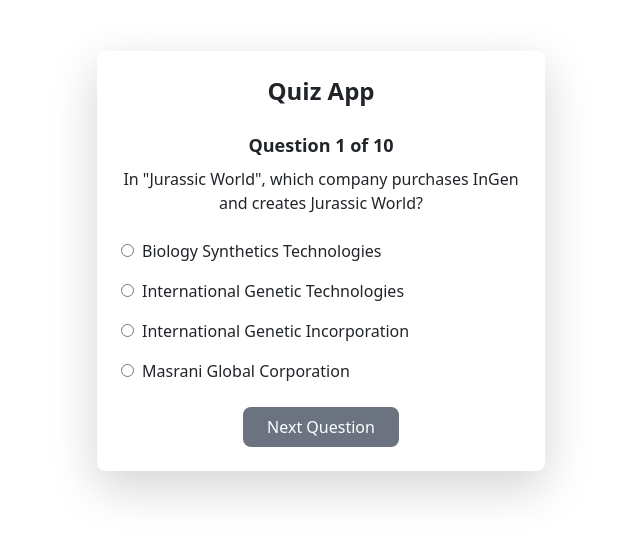
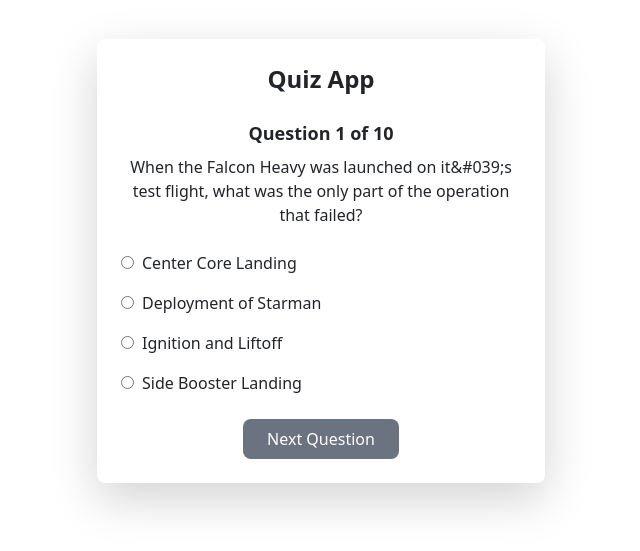
Before and after one commit to Neel-max-cpu/QuizzApp, a React (Create React App) app: page / in a window 1280 px wide. Shown: the part 139-690 px from the top of the page, without its empty margins (319-959 px from the left). Built offline with nearby package versions, Linux system fonts and the light colour scheme.

Commit message:
iterated over the predefined :memo:

```diff
--- a/src/Components/Hero.jsx
+++ b/src/Components/Hero.jsx
@@ -14,250 +14,205 @@
 
 const Hero = () => {
 
-    // const questions = [
-    //     {
-    //         "results": [
-    //             {
-    //                 "type": "multiple",
-    //                 "difficulty": "medium",
-    //                 "category": "Science &amp; Nature",
-    //                 "question": "When the Falcon Heavy was launched on it&#039;s test flight, what was the only part of the operation that failed?",
-    //                 "correct_answer": "Center Core Landing",
-    //                 "incorrect_answers": [
-    //                     "Side Booster Landing",
-    //                     "Deployment of Starman",
-    //                     "Ignition and Liftoff"
-    //                 ]
-    //             },
-    //             {
-    //                 "type": "multiple",
-    //                 "difficulty": "medium",
-    //                 "category": "Entertainment: Video Games",
-    //                 "question": "When was Chapter 1 of the Source Engine mod &quot;Underhell&quot; released?",
-    //                 "correct_answer": "September 1st, 2013",
-    //                 "incorrect_answers": [
-    //                     "March 3rd, 2011",
-    //                     "September 12th, 2013",
-    //                     "October 2nd, 2012"
-    //                 ]
-    //             },
-    //             {
-    //                 "type": "multiple",
-    //                 "difficulty": "medium",
-    //                 "category": "General Knowledge",
-    //                 "question": "Which item of clothing is usually worn by a Scotsman at a wedding?",
-    //                 "correct_answer": "Kilt",
-    //                 "incorrect_answers": [
-    //                     "Skirt",
-    //                     "Dress",
-    //                     "Rhobes"
-    //                 ]
-    //             },
-    //             {
-    //                 "type": "multiple",
-    //                 "difficulty": "medium",
-    //                 "category": "Entertainment: Video Games",
-    //                 "question": "How many unique items does &quot;Borderlands 2&quot; claim to have?",
-    //                 "correct_answer": "87 Bazillion ",
-    //                 "incorrect_answers": [
-    //                     "87 Million",
-    //                     "87 Trillion",
-    //                     "87 Gazillion "
-    //                 ]
-    //             },
-    //             {
-    //                 "type": "multiple",
-    //                 "difficulty": "medium",
-    //                 "category": "General Knowledge",
-    //                 "question": "Which of these is the name of a Japanese system of alternative medicine, literally meaning &quot;finger pressure&quot;?",
-    //                 "correct_answer": "Shiatsu",
-    //                 "incorrect_answers": [
-    //                     "Ukiyo",
-    //                     "Majime",
-    //                     "Ikigai"
-    //                 ]
-    //             },
-    //             {
-    //                 "type": "multiple",
-    //                 "difficulty": "medium",
-    //                 "category": "Entertainment: Music",
-    //                 "question": "In which year was the Megadeth album &quot;Peace Sells... but Who&#039;s Buying?&quot; released?",
-    //                 "correct_answer": "1986",
-    //                 "incorrect_answers": [
-    //                     "1979",
-    //                     "1987",
-    //                     "1983"
-    //                 ]
-    //             },
-    //             {
-    //                 "type": "multiple",
-    //                 "difficulty": "medium",
-    //                 "category": "Science: Computers",
-    //                 "question": "Nvidia&#039;s headquarters are based in which Silicon Valley city?",
-    //                 "correct_answer": "Santa Clara",
-    //                 "incorrect_answers": [
-    //                     "Palo Alto",
-    //                     "Cupertino",
-    //                     "Mountain View"
-    //                 ]
-    //             },
-    //             {
-    //                 "type": "multiple",
-    //                 "difficulty": "medium",
-    //                 "category": "Entertainment: Video Games",
-    //                 "question": "Which &quot;Perk-A-Cola&quot; in &quot;Call Of Duty: Zombies&quot; was &quot;reworked&quot; in &quot;Call of Duty: Black Ops II&quot;?",
-    //                 "correct_answer": "Double Tap Root Beer",
-    //                 "incorrect_answers": [
-    //                     "Who&#039;s Who",
-    //                     "Juggernog",
-    //                     "Mule Kick"
-    //                 ]
-    //             },
-    //             {
-    //                 "type": "multiple",
-    //                 "difficulty": "medium",
-    //                 "category": "Entertainment: Video Games",
-    //                 "question": "The original mascot of the popular Nintendo game, &quot;Splatoon&quot; was going to be...",
-    //                 "correct_answer": "Mario",
-    //                 "incorrect_answers": [
-    //                     "Inklings",
-    //                     "Octolings",
-    //                     "Zelda"
-    //                 ]
-    //             },
-    //             {
-    //                 "type": "multiple",
-    //                 "difficulty": "medium",
-    //                 "category": "Entertainment: Japanese Anime &amp; Manga",
-    //                 "question": "In JoJo&#039;s Bizarre Adventure, who says &quot;Yare yare daze&quot;?",
-    //                 "correct_answer": "Jotaro Kujo",
-    //                 "incorrect_answers": [
-    //                     "Joseph Joestar",
-    //                     "Jolyne Cujoh",
-    //                     "Koichi Hirose"
-    //                 ]
-    //             }
-    //         ]
-    //     }
-    // ]
-
-    /*
-    const [questions, setQuestions] = useState([])
-    const [currentQuestion, setCurrentQuestion] = useState(0)
-    const [score, setScore] = useState(0)
-    const [selectedAnswer, setSelectedAnswer] = useState("")
-    const [quizCompleted, setQuizCompleted] = useState(false)
-    const [loading, setLoading] = useState(false)
-    const [error, setError] = useState(null)
-    const [quizStarted, setQuizStarted] = useState(false)
-
-    const fetchQuestions = async () => {
-        setLoading(true)
-        setError(null)
-        try {
-            const response = await fetch(
-                "https://opentdb.com/api.php?amount=10&difficulty=medium&type=multiple"
-            )
-            const data = await response.json()
-            if (data.results && data.results.length > 0) {
-                const formattedQuestions = data.results.map((q) => ({
-                    question: q.question,
-                    options: [...q.incorrect_answers, q.correct_answer].sort(() => Math.random() - 0.5),
-                    correctAnswer: q.correct_answer,
-                }))
-                setQuestions(formattedQuestions)
-            } else {
-                throw new Error("No questions received from the API")
-            }
-        } catch (error) {
-            console.error("Error fetching questions:", error)
-            setError("Failed to load questions. Please try again.")
-        } finally {
-            setLoading(false)
+    const questions = [
+        {
+            "results": [
+                {
+                    "type": "multiple",
+                    "difficulty": "medium",
+                    "category": "Science &amp; Nature",
+                    "question": "When the Falcon Heavy was launched on it&#039;s test flight, what was the only part of the operation that failed?",
+                    "correct_answer": "Center Core Landing",
+                    "incorrect_answers": [
+                        "Side Booster Landing",
+                        "Deployment of Starman",
+                        "Ignition and Liftoff"
+                    ]
+                },
+                {
+                    "type": "multiple",
+                    "difficulty": "medium",
+                    "category": "Entertainment: Video Games",
+                    "question": "When was Chapter 1 of the Source Engine mod &quot;Underhell&quot; released?",
+                    "correct_answer": "September 1st, 2013",
+                    "incorrect_answers": [
+                        "March 3rd, 2011",
+                        "September 12th, 2013",
+                        "October 2nd, 2012"
+                    ]
+                },
+                {
+                    "type": "multiple",
+                    "difficulty": "medium",
+                    "category": "General Knowledge",
+                    "question": "Which item of clothing is usually worn by a Scotsman at a wedding?",
+                    "correct_answer": "Kilt",
+                    "incorrect_answers": [
+                        "Skirt",
+                        "Dress",
+                        "Rhobes"
+                    ]
+                },
+                {
+                    "type": "multiple",
+                    "difficulty": "medium",
+                    "category": "Entertainment: Video Games",
+                    "question": "How many unique items does &quot;Borderlands 2&quot; claim to have?",
+                    "correct_answer": "87 Bazillion ",
+                    "incorrect_answers": [
+                        "87 Million",
+                        "87 Trillion",
+                        "87 Gazillion "
+                    ]
+                },
+                {
+                    "type": "multiple",
+                    "difficulty": "medium",
+                    "category": "General Knowledge",
+                    "question": "Which of these is the name of a Japanese system of alternative medicine, literally meaning &quot;finger pressure&quot;?",
+                    "correct_answer": "Shiatsu",
+                    "incorrect_answers": [
+                        "Ukiyo",
+                        "Majime",
+                        "Ikigai"
+                    ]
+                },
+                {
+                    "type": "multiple",
+                    "difficulty": "medium",
+                    "category": "Entertainment: Music",
+                    "question": "In which year was the Megadeth album &quot;Peace Sells... but Who&#039;s Buying?&quot; released?",
+                    "correct_answer": "1986",
+                    "incorrect_answers": [
+                        "1979",
+                        "1987",
+                        "1983"
+                    ]
+                },
+                {
+                    "type": "multiple",
+                    "difficulty": "medium",
+                    "category": "Science: Computers",
+                    "question": "Nvidia&#039;s headquarters are based in which Silicon Valley city?",
+                    "correct_answer": "Santa Clara",
+                    "incorrect_answers": [
+                        "Palo Alto",
+                        "Cupertino",
+                        "Mountain View"
+                    ]
+                },
+                {
+                    "type": "multiple",
+                    "difficulty": "medium",
+                    "category": "Entertainment: Video Games",
+                    "question": "Which &quot;Perk-A-Cola&quot; in &quot;Call Of Duty: Zombies&quot; was &quot;reworked&quot; in &quot;Call of Duty: Black Ops II&quot;?",
+                    "correct_answer": "Double Tap Root Beer",
+                    "incorrect_answers": [
+                        "Who&#039;s Who",
+                        "Juggernog",
+                        "Mule Kick"
+                    ]
+                },
+                {
+                    "type": "multiple",
+                    "difficulty": "medium",
+                    "category": "Entertainment: Video Games",
+                    "question": "The original mascot of the popular Nintendo game, &quot;Splatoon&quot; was going to be...",
+                    "correct_answer": "Mario",
+                    "incorrect_answers": [
+                        "Inklings",
+                        "Octolings",
+                        "Zelda"
+                    ]
+                },
+                {
+                    "type": "multiple",
+                    "difficulty": "medium",
+                    "category": "Entertainment: Japanese Anime &amp; Manga",
+                    "question": "In JoJo&#039;s Bizarre Adventure, who says &quot;Yare yare daze&quot;?",
+                    "correct_answer": "Jotaro Kujo",
+                    "incorrect_answers": [
+                        "Joseph Joestar",
+                        "Jolyne Cujoh",
+                        "Koichi Hirose"
+                    ]
+                }
+            ]
         }
-    }
+    ]
 
 
-    const startQuiz = async () => {
-        await fetchQuestions()
-        setQuizStarted(true)
-    }
+    // console.log(questions);
+    // questions[0].results.forEach((questionObj) => {
+    //     console.log("Category:", questionObj.category);
+    //     console.log("Question:", questionObj.question);
+    //     console.log("Correct Answer:", questionObj.correct_answer);
+    //     console.log("Incorrect Answers:", questionObj.incorrect_answers);
+    //     console.log("----------------------------");
+    // });
+    // console.log(questions[0].results[0].incorrect_answers)
 
-    const handleAnswer = () => {
-        if (selectedAnswer) {
-            if (selectedAnswer === questions[currentQuestion].correctAnswer) {
-                setScore(score + 1)
-            }
 
-            if (currentQuestion < questions.length - 1) {
-                setCurrentQuestion(currentQuestion + 1)
-                setSelectedAnswer("")
-            } else {
-                setQuizCompleted(true)
-            }
+    const quizQuestions = questions[0].results; // Your quiz data
+    const [currentQuestionIndex, setCurrentQuestionIndex] = useState(0); // Track the current question
+    const [selectedAnswer, setSelectedAnswer] = useState(''); // Track the selected answer
+
+    // Get the current question
+    const currentQuestion = quizQuestions[currentQuestionIndex];
+
+    // Combine correct and incorrect answers, then shuffle them
+    const answers = [...currentQuestion.incorrect_answers, currentQuestion.correct_answer].sort();
+
+    // Handle when an answer is selected
+    const handleAnswerSelect = (e) => {
+        setSelectedAnswer(e.target.value);
+    };
+
+    // Handle when the "Next Question" button is clicked
+    const handleNextQuestion = () => {
+        if (currentQuestionIndex < quizQuestions.length - 1) {
+            setCurrentQuestionIndex(currentQuestionIndex + 1);
+            setSelectedAnswer(''); // Reset the selected answer
+        } else {
+            alert('Quiz Complete!');
         }
-    }
+    };
 
-    const restartQuiz = () => {
-        setQuestions([])
-        setCurrentQuestion(0)
-        setScore(0)
-        setSelectedAnswer("")
-        setQuizCompleted(false)
-        setQuizStarted(false)
-        setError(null)
-    }
-
-    // if(error){
-    //     return (
-
-    //     )
-    // }
-
-    // if(!quizStarted){
-
-    // }
-
-    // if(loading){
-
-    // }
-
-    // if(questions.length===0){
-
-    // }
-    */
 
     return (
-        <div class="flex justify-center items-center h-screen">
-            <div class="bg-white shadow-lg rounded-lg p-6 max-w-md text-center">
-                <h2 class="text-2xl font-bold mb-4">Quiz App</h2>
-                <p class="text-lg font-semibold mb-2">Question 1 of 10</p>
-                <p class="mb-6">In "Jurassic World", which company purchases InGen and creates Jurassic World?</p>
+        <div className="flex justify-center items-center h-screen">
+            <div className="bg-white shadow-lg rounded-lg p-6 max-w-md text-center">
+                <h2 className="text-2xl font-bold mb-4">Quiz App</h2>
+                <p className="text-lg font-semibold mb-2">Question {currentQuestionIndex + 1} of {quizQuestions.length}</p>
+                <p className="mb-6">{currentQuestion.question}</p>
 
-                <form class="text-left space-y-4">
-                    <label class="block">
-                        <input type="radio" name="answer" class="mr-2" />
-                        Biology Synthetics Technologies
-                    </label>
-                    <label class="block">
-                        <input type="radio" name="answer" class="mr-2" />
-                        International Genetic Technologies
-                    </label>
-                    <label class="block">
-                        <input type="radio" name="answer" class="mr-2" />
-                        International Genetic Incorporation
-                    </label>
-                    <label class="block">
-                        <input type="radio" name="answer" class="mr-2" />
-                        Masrani Global Corporation
-                    </label>
+                <form className="text-left space-y-4">
+                    {answers.map((answer, index) => (
+                        <label key={index} className="block">
+                            <input
+                                type="radio"
+                                name="answer"
+                                value={answer}
+                                className="mr-2"
+                                onChange={handleAnswerSelect}
+                                checked={selectedAnswer === answer}
+                            />
+                            {answer}
+                        </label>
+                    ))}
                 </form>
 
-                <button class="bg-gray-500 text-white px-4 py-2 mt-6 rounded-lg hover:bg-greean">
+                <button
+                    className="bg-gray-500 text-white px-4 py-2 mt-6 rounded-lg hover:bg-green-500"
+                    onClick={handleNextQuestion}
+                    disabled={!selectedAnswer} // Disable button if no answer is selected
+                >
                     Next Question
                 </button>
             </div>
         </div>
+
+        // <h1>hello</h1>
     )
 }
 
```
